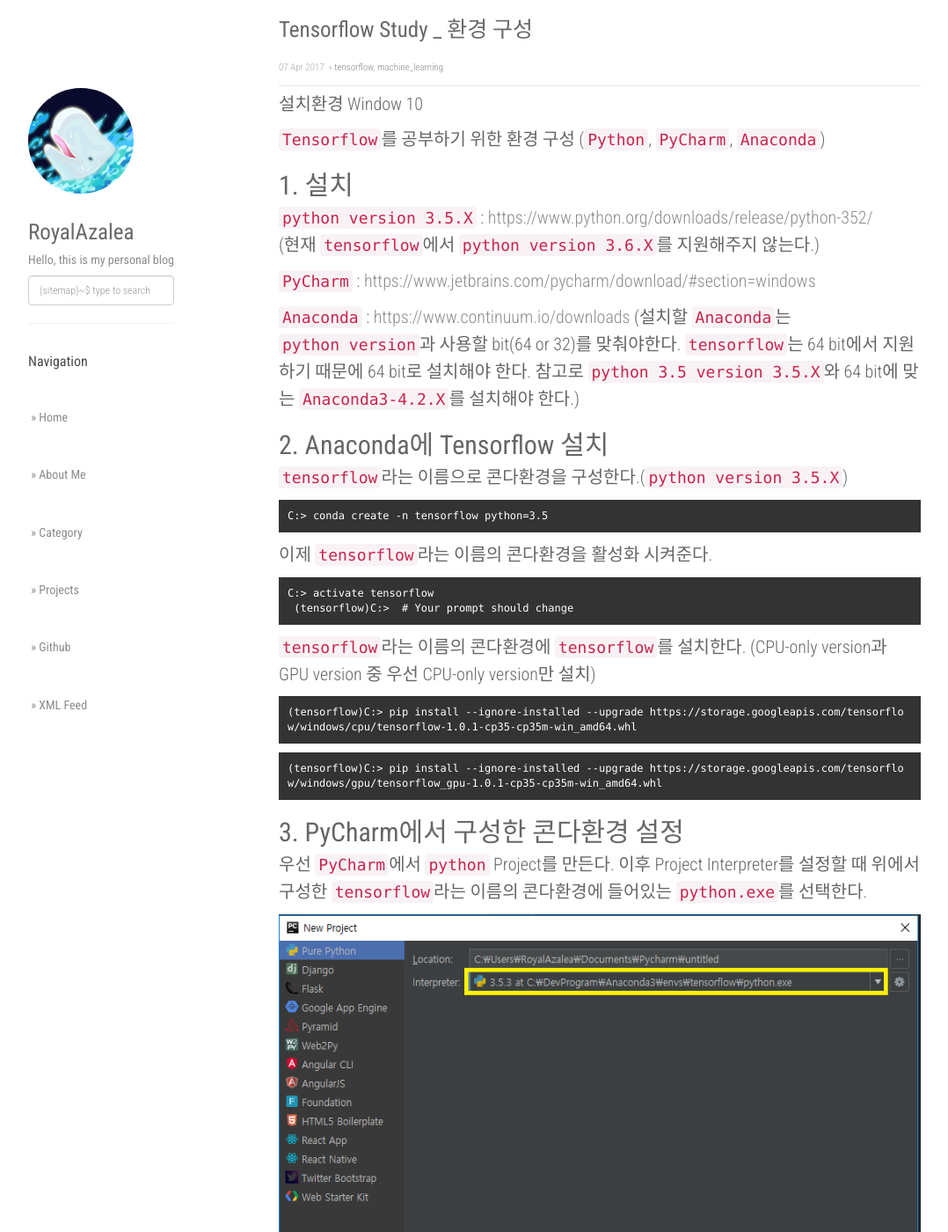
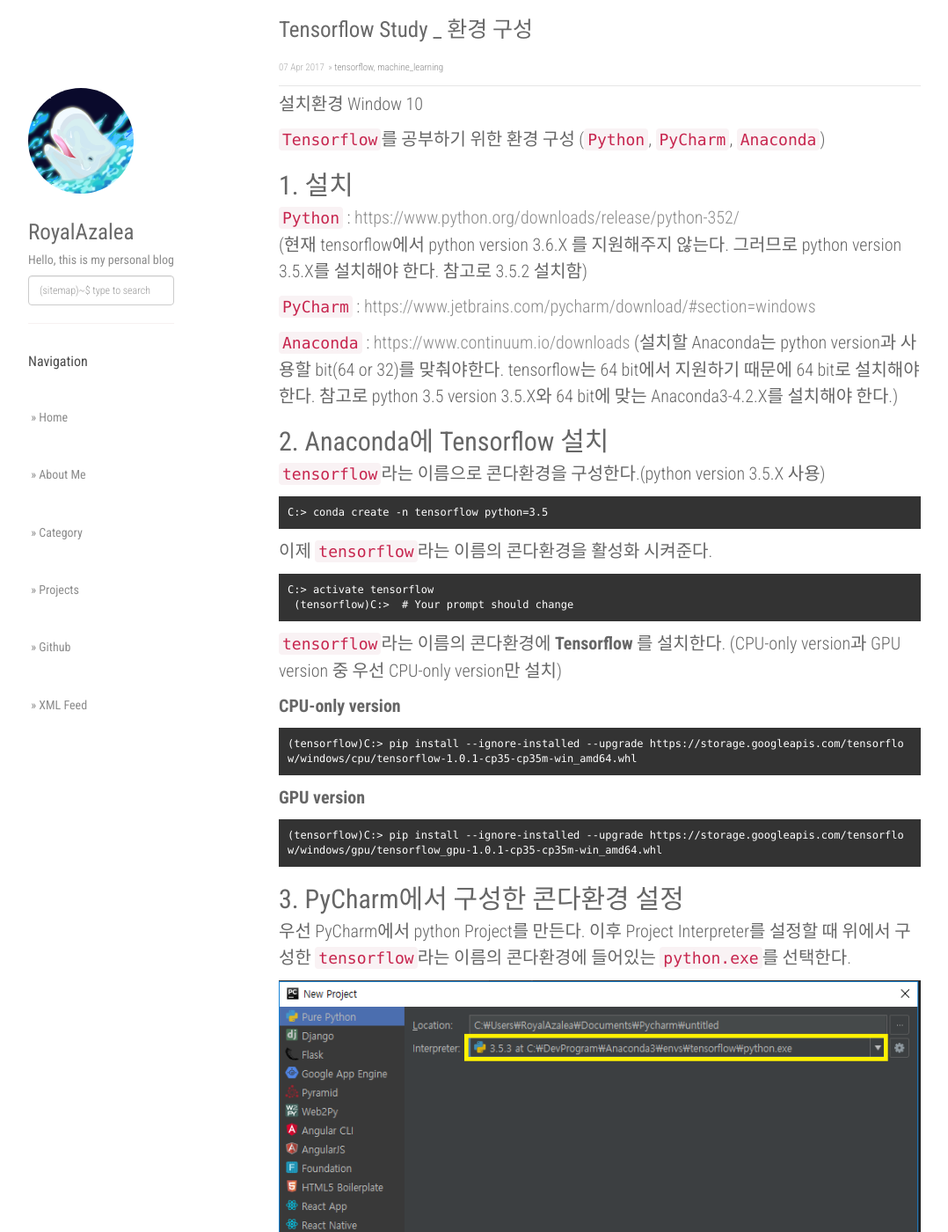
Before and after one commit to RoyalAzalea/RoyalAzalea.github.io, a Jekyll site: the page built from _posts/tensorflow-study/2017-04-07-tensorflow-study.md, in a window 1280 px wide and 1400 px high. Shown: the whole window at 88% size, without its empty margins (53-1131 px from the left). Built offline with Jekyll 4.4.1, drawn with Linux system fonts in a browser that asks for light colours; nearby versions of some CDN libraries; some of the changed text lies outside the part shown.

Commit message:
update_posts

````diff
--- a/_posts/tensorflow-study/2017-04-07-tensorflow-study.md
+++ b/_posts/tensorflow-study/2017-04-07-tensorflow-study.md
@@ -11,19 +11,22 @@
 
 ## 1. 설치
 
-`python version 3.5.X` : <https://www.python.org/downloads/release/python-352/>
-(현재 `tensorflow`에서 `python version 3.6.X`를 지원해주지 않는다.)
+`Python` : <https://www.python.org/downloads/release/python-352/>
+(현재 tensorflow에서 python version 3.6.X 를 지원해주지 않는다. 그러므로 python
+  version 3.5.X를 설치해야 한다. 참고로 3.5.2 설치함)
 
 `PyCharm` : <https://www.jetbrains.com/pycharm/download/#section=windows>
 
 `Anaconda` : <https://www.continuum.io/downloads>
-(설치할 `Anaconda`는 `python version`과 사용할 bit(64 or 32)를 맞춰야한다.
-`tensorflow`는 64 bit에서 지원하기 때문에 64 bit로 설치해야 한다. 참고로
-`python 3.5 version 3.5.X`와 64 bit에 맞는 `Anaconda3-4.2.X`를 설치해야 한다.)
+(설치할 Anaconda는 python version과 사용할 bit(64 or 32)를 맞춰야한다.
+tensorflow는 64 bit에서 지원하기 때문에 64 bit로 설치해야 한다. 참고로
+python 3.5 version 3.5.X와 64 bit에 맞는 Anaconda3-4.2.X를 설치해야 한다.)
+
+
 
 ## 2. Anaconda에 Tensorflow 설치
 
-`tensorflow`라는 이름으로 콘다환경을 구성한다.(`python version 3.5.X`)
+`tensorflow`라는 이름으로 콘다환경을 구성한다.(python version 3.5.X 사용)
 
 ```
 C:> conda create -n tensorflow python=3.5
@@ -38,31 +41,40 @@
 ```
 
 
-`tensorflow`라는 이름의 콘다환경에 `tensorflow`를 설치한다. (CPU-only version과
+`tensorflow`라는 이름의 콘다환경에 **Tensorflow** 를 설치한다. (CPU-only version과
   GPU version 중 우선 CPU-only version만 설치)
+
+**CPU-only version**
 
 ```
 (tensorflow)C:> pip install --ignore-installed --upgrade https://storage.googleapis.com/tensorflow/windows/cpu/tensorflow-1.0.1-cp35-cp35m-win_amd64.whl
 ```
+
+**GPU version**
 
 ```
 (tensorflow)C:> pip install --ignore-installed --upgrade https://storage.googleapis.com/tensorflow/windows/gpu/tensorflow_gpu-1.0.1-cp35-cp35m-win_amd64.whl
 ```
 
 
+
+
 ## 3. PyCharm에서 구성한 콘다환경 설정
 
-우선 `PyCharm`에서 `python` Project를 만든다. 이후 Project Interpreter를 설정할 때
+우선 PyCharm에서 python Project를 만든다. 이후 Project Interpreter를 설정할 때
 위에서 구성한 `tensorflow`라는 이름의 콘다환경에 들어있는 `python.exe`를 선택한다.
 
 ![Install_1](https://raw.githubusercontent.com/RoyalAzalea/RoyalAzalea.github.io/master/static/img/_posts/tensorflow-study/Install_1.PNG)
 
 이제 **File -> Setting -> Project:XXX -> Project Interpreter** 를 보면 Package에
-`tensorflow`가 있음을 확인할 수 있다.
+`tensorflow`가 있음을 확인할 수 있다. (`tensorflow`라는 콘다환경에 **TensorFlow**
+  가 설치됨)
 
 ![Install_2](https://raw.githubusercontent.com/RoyalAzalea/RoyalAzalea.github.io/master/static/img/_posts/tensorflow-study/Install_2.PNG)
 
-테스트 결과
+
+
+아래는 예제와 테스트 결과이다.
 
 **test.py**
 
````
